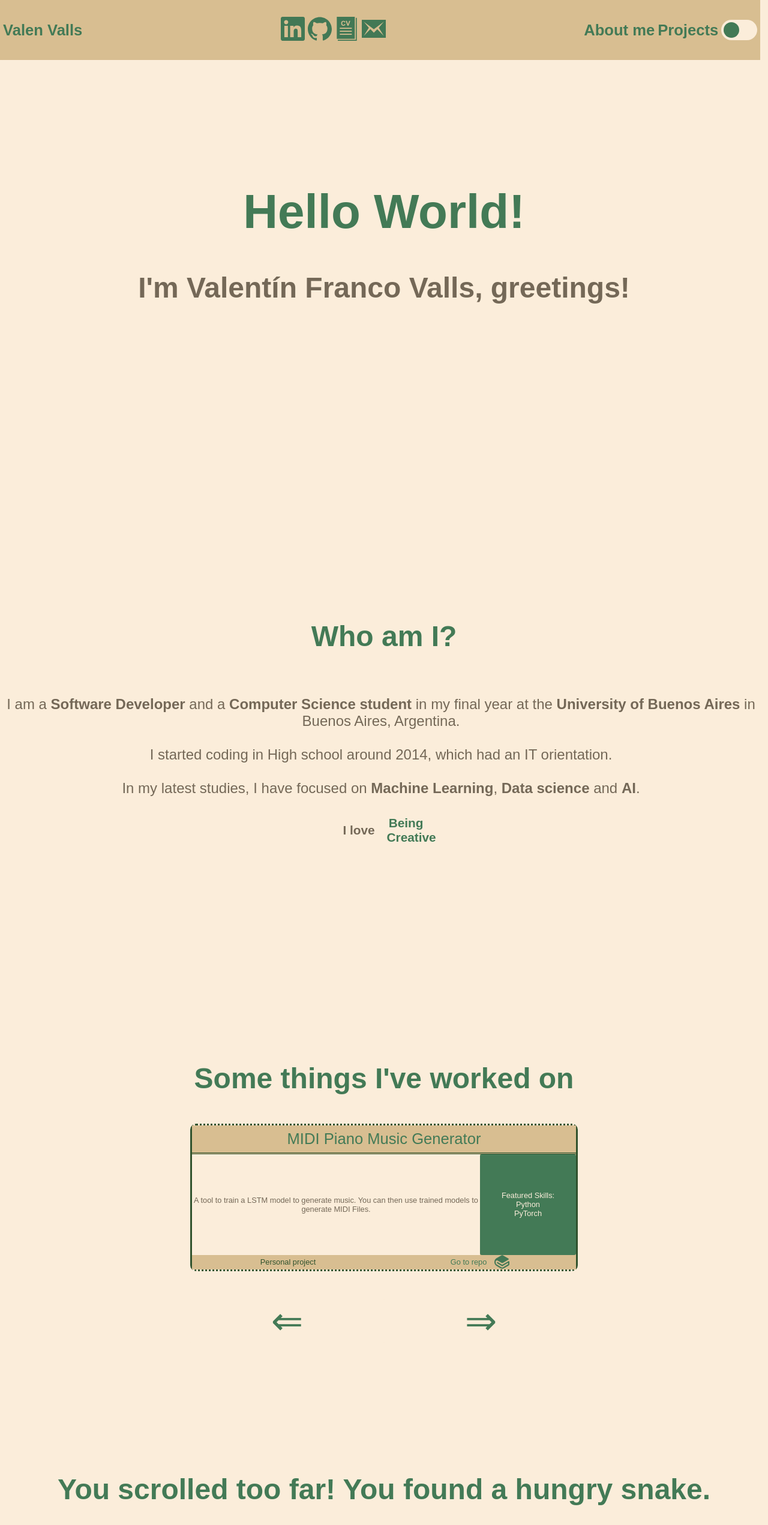
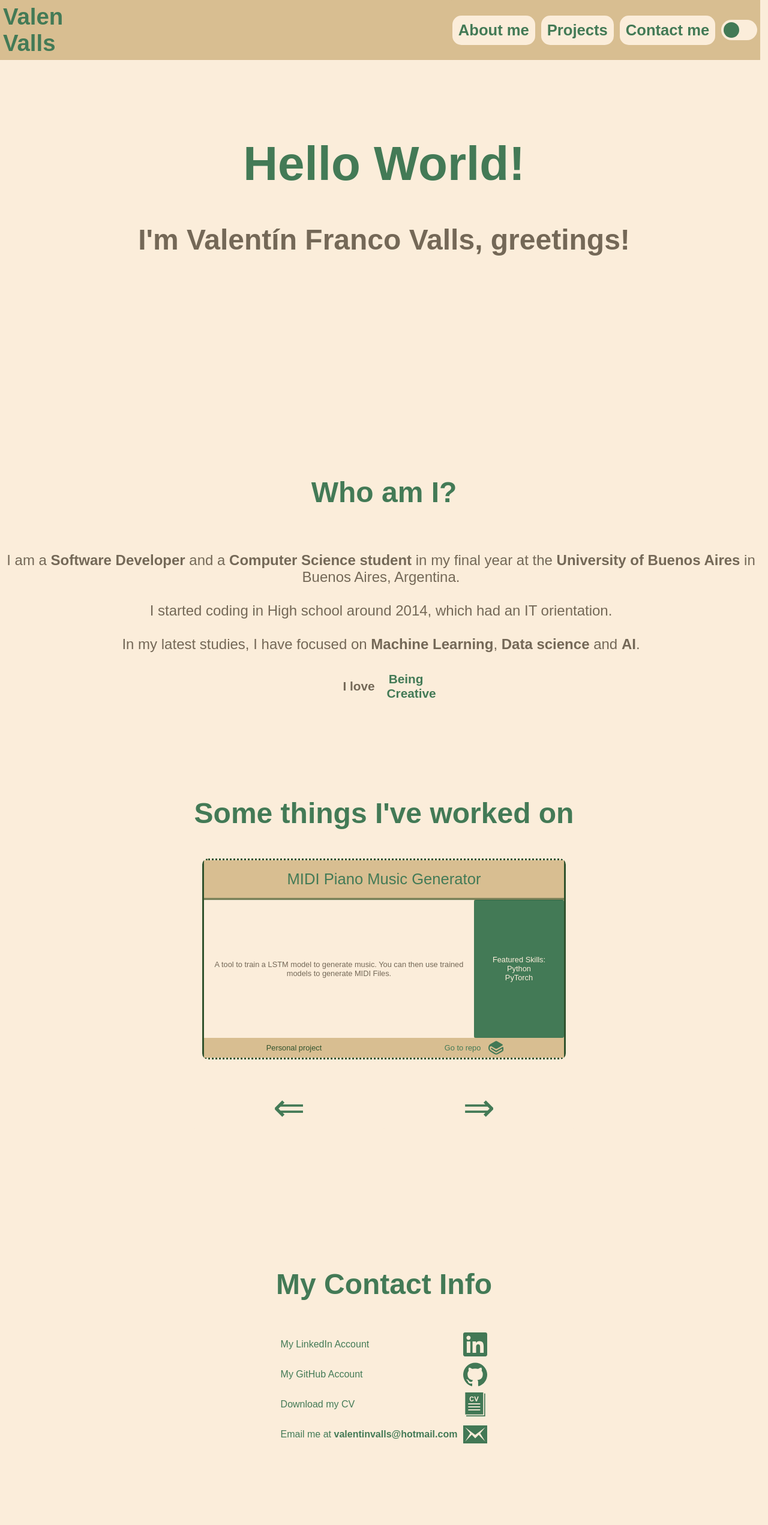
Before and after one commit to ValenValls/ValenValls, a plain HTML site: page index.html in a window 1280 px wide. Shown: the top 2542 px of the page at 60% size. Drawn offline with Linux system fonts and the light colour scheme.

Commit message:
navbar modified

```diff
--- a/index.html
+++ b/index.html
@@ -10,9 +10,10 @@
 
     <header>
         <div id="header-left">
-            <a id="logo" href="#greetings">Valen Valls</a>
+            <a id="logo" href="#greetings" onclick="scrollToCenter(event, 'greetings')">Valen Valls</a>
 
         </div>
+        <!--
         <div id="header-middle">
             <a href="https://linkedin.com/in/valenvalls" target="_blank" class="link-icon" title="Go to LinkedIn Profile">
                 <img src="icons/linkedin.svg" alt="LinkedIn">
@@ -23,19 +24,19 @@
             </a>
             <a href="mailto:valentinvalls@hotmail.com" class="link-icon" title="Send me an Email" onclick="copyEmailToClipboard()"><img src="icons/mail.svg" alt="Email">
             </a>
-
-
-
+        -->
         </div>
-        <div id="header-right">
-            <a class="page-links" href="#about-me">About me</a>
-            <a class="page-links" href="#projects">Projects</a>
+        <div id="header-right" class="topnav">
+            <a class="page-links" href="#about-me" onclick="scrollToCenter(event, 'about-me')">About me</a>
+            <a class="page-links" href="#projects" onclick="scrollToCenter(event, 'projects')">Projects</a>
+            <a class="page-links" href="#contact-me" onclick="scrollToCenter(event, 'contact-me')">Contact me</a>
 
             <label id = "night-day-switch" class="toggle-switch">
                 <input type="checkbox" id="night-day">
                 <span class="slider round"></span>
             </label>
         </div>
+
 
     </header>
     <main>
@@ -58,10 +59,6 @@
             <div id="loves-container">
                 <h4>I love</h4><h4 id="loves"></h4>
             </div>
-
-
-
-
         </div>
         <div id="projects" class="section">
             <h3>Some things I've worked on</h3>
@@ -144,6 +141,40 @@
 
               </div>
         </div>
+        <div id="contact-me" class="section">
+            <h3>My Contact Info</h3>
+            <div id="contact-container">
+                <div class="contact-item">
+                    <a href="https://linkedin.com/in/valenvalls" target="_blank" class="link-icon" title="Go to LinkedIn Profile">
+                        <p>My LinkedIn Account</p>
+                        <img src="icons/linkedin.svg" alt="LinkedIn">
+                    </a>
+                </div>
+                <div class="contact-item">
+                    <a href="https://github.com/ValenValls" target="_blank" class="link-icon">
+                        <p>My GitHub Account</p>
+                        <img src="icons/github.svg" alt="github" title="Go to GitHub Profile">
+                    </a>
+                </div>
+                <div class="contact-item">
+                    <a href="doc/CV-VV.pdf" download="CV-VV.pdf" class="link-icon" title="Download CV">
+                        <p>Download my CV</p>
+                        <img src="icons/cv.svg" alt="Download CV">
+                    </a>
+                </div>
+                <div class="contact-item">
+
+                    <a href="mailto:valentinvalls@hotmail.com" class="link-icon" title="Send me an Email" onclick="copyEmailToClipboard()">
+                        <p>Email me at <strong>valentinvalls@hotmail.com</strong></p><img src="icons/mail.svg" alt="Email">
+                    </a>
+                </div>
+
+
+
+
+
+            </div>
+        </div>
         <div id="snake" class="section">
             <h3>You scrolled too far! You found a hungry snake.</h3>
             <div id="snake-minigame">
--- a/script.js
+++ b/script.js
@@ -81,3 +81,14 @@ const intervalTime = 10000;
 setInterval(() => {
   moveSlides(1);
 }, intervalTime);
+
+function scrollToCenter(event, sectionId) {
+    event.preventDefault();
+    const section = document.getElementById(sectionId);
+    const sectionRect = section.getBoundingClientRect();
+    const offset = (window.innerHeight - sectionRect.height) / 2;
+    window.scrollTo({
+        top: sectionRect.top + window.scrollY - offset,
+        behavior: 'smooth'
+    });
+}
--- a/snake.js
+++ b/snake.js
@@ -1,6 +1,6 @@
 let blockSize = 25;
 if (screen.width <725){
-    blockSize = 15;
+    blockSize = 10;
 }
 let total_row = 17; //total row number
 let total_col = 17; //total column number
--- a/styles.css
+++ b/styles.css
@@ -50,7 +50,7 @@ header{
 #logo{
   color: var(--accent);
   text-decoration: inherit;
-  font-size:clamp(16px, 2vw, 36px);
+  font-size:clamp(20px, 3vw, 46px);
   font-weight: bold;
 
 }
@@ -64,8 +64,9 @@ header{
   padding-left: 5px;
   padding-right: 5px;
   height: 100%;
+  width: 15%;
 }
-
+/*
 #header-middle{
   display: flex;
   justify-content: space-around;
@@ -81,6 +82,7 @@ header{
   height: 100%;
   max-width: clamp(110px,20%,220px);
 }
+  */
 
 #header-right{
   display: flex;
@@ -91,7 +93,19 @@ header{
   height: 100%;
   justify-content: space-around;
   align-items: center;
-  gap: 5px;
+  gap: 10px;
+
+}
+
+.link-icon{
+  display: flex;
+  flex-direction: row;
+  gap: 10px;
+  justify-content: space-between;
+  align-items:center;
+}
+.link-icon p{
+  color: var(--accent);
 
 }
 
@@ -133,9 +147,12 @@ a{
   color: var(--accent);
   text-decoration: inherit;
   transition: transform 0.3s ease;
-  font-size: clamp(16px, 2vw, 36px);
+  font-size: clamp(10px, 2vw, 36px);
   font-weight: bold;
-
+  background-color: var(--background);
+  transition: background-color 0.5s, color 0.5s;
+  border-radius: 15px;
+  padding: 10px;
 }
 
 .page-links:hover{
@@ -262,7 +279,7 @@ input:checked + .slider:before {
 .section {
   display: flex;
   flex-direction: column;
-  height: 100vh;
+  height: 80vh;
   justify-content: center;
   align-items: center;
   transition: opacity 0.5s ease-in-out;
@@ -272,8 +289,9 @@ input:checked + .slider:before {
 }
 
 .carousel {
-  width: 50vw;
-  height: 30vh;
+
+  width: clamp(300px,80vw,600px);
+  height: 50vh;
   display: flex;
   justify-content: center;
   align-items: center;
@@ -332,6 +350,7 @@ input:checked + .slider:before {
   cursor: pointer;
   border-radius: .25rem;
   padding: 0 .5rem;
+  transition: background-color 0.5s, color 0.5s;
   background-color: var(--background);
 }
 
@@ -447,7 +466,6 @@ input:checked + .slider:before {
 }
 
 
-
 #snake-gameboard{
   display: flex;
   align-items: center;
@@ -503,3 +521,9 @@ input:checked + .slider:before {
       border-radius: 5px;
   }
 }
+
+@media (max-width: 366px) {
+  input:checked + .slider:before {
+    transform: translateX(16px);
+  }
+}
```
